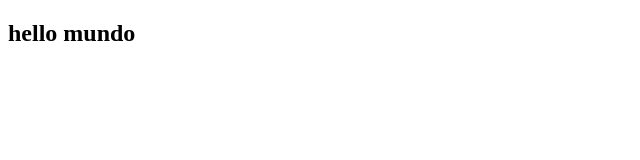
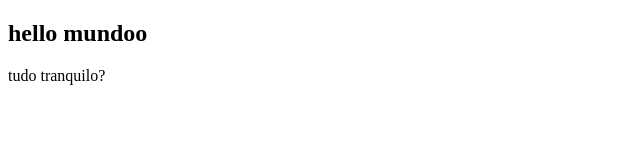
Before and after one commit to sandroaccio/git_teste-2, a plain HTML site: page index.html in a window 1280 px wide. Shown: the whole page, without its empty margins (0-640 px from the left). Drawn offline with Linux system fonts and the light colour scheme.

Commit message:
inserção de tag <p>
segundo teste

```diff
--- a/index.html
+++ b/index.html
@@ -7,6 +7,7 @@
     <title>Document</title>
 </head>
 <body>
-    <h2>hello mundo</h2>
+    <h2>hello mundoo</h2>
+    <p>tudo tranquilo?</p>
 </body>
 </html>
```
